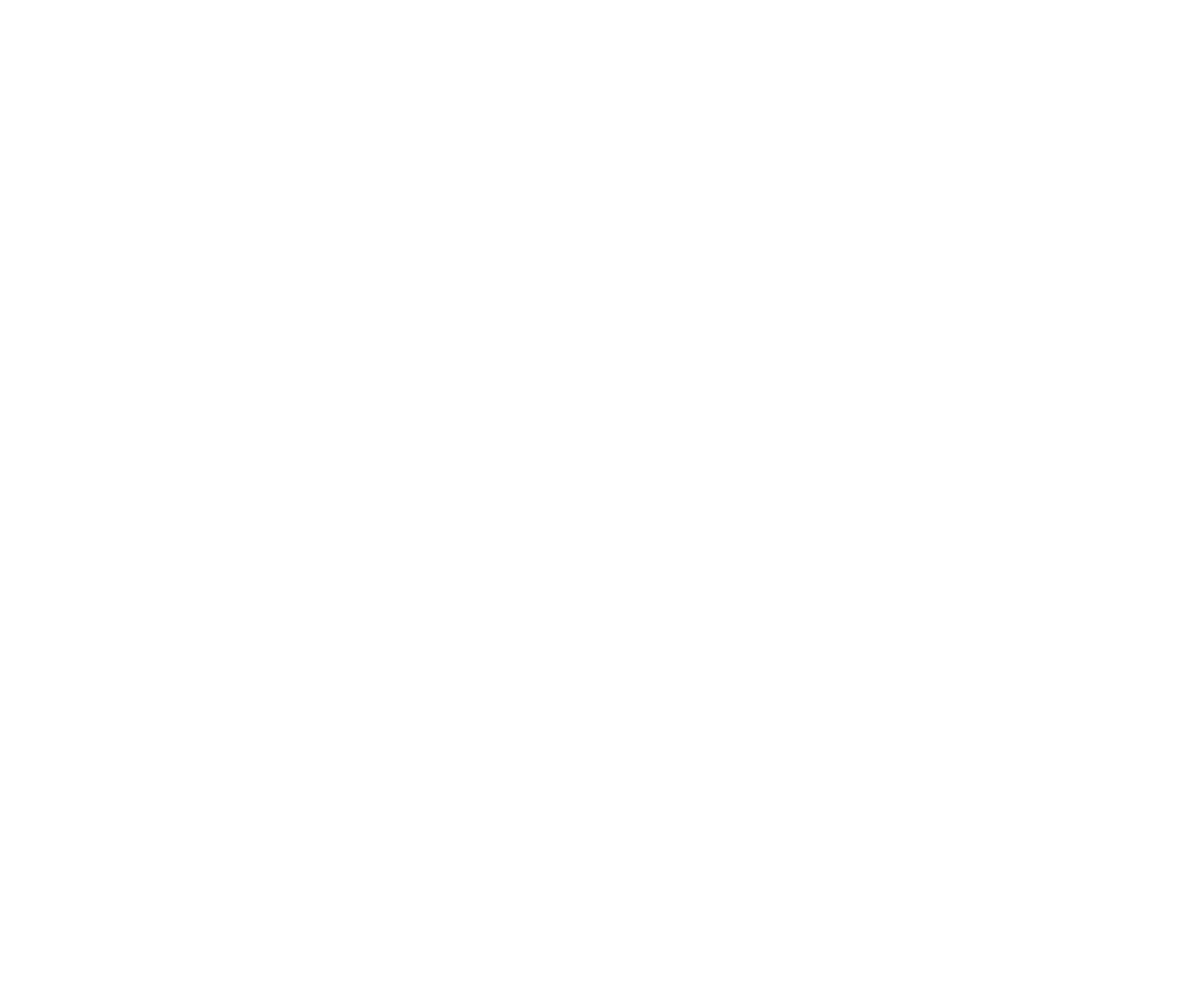
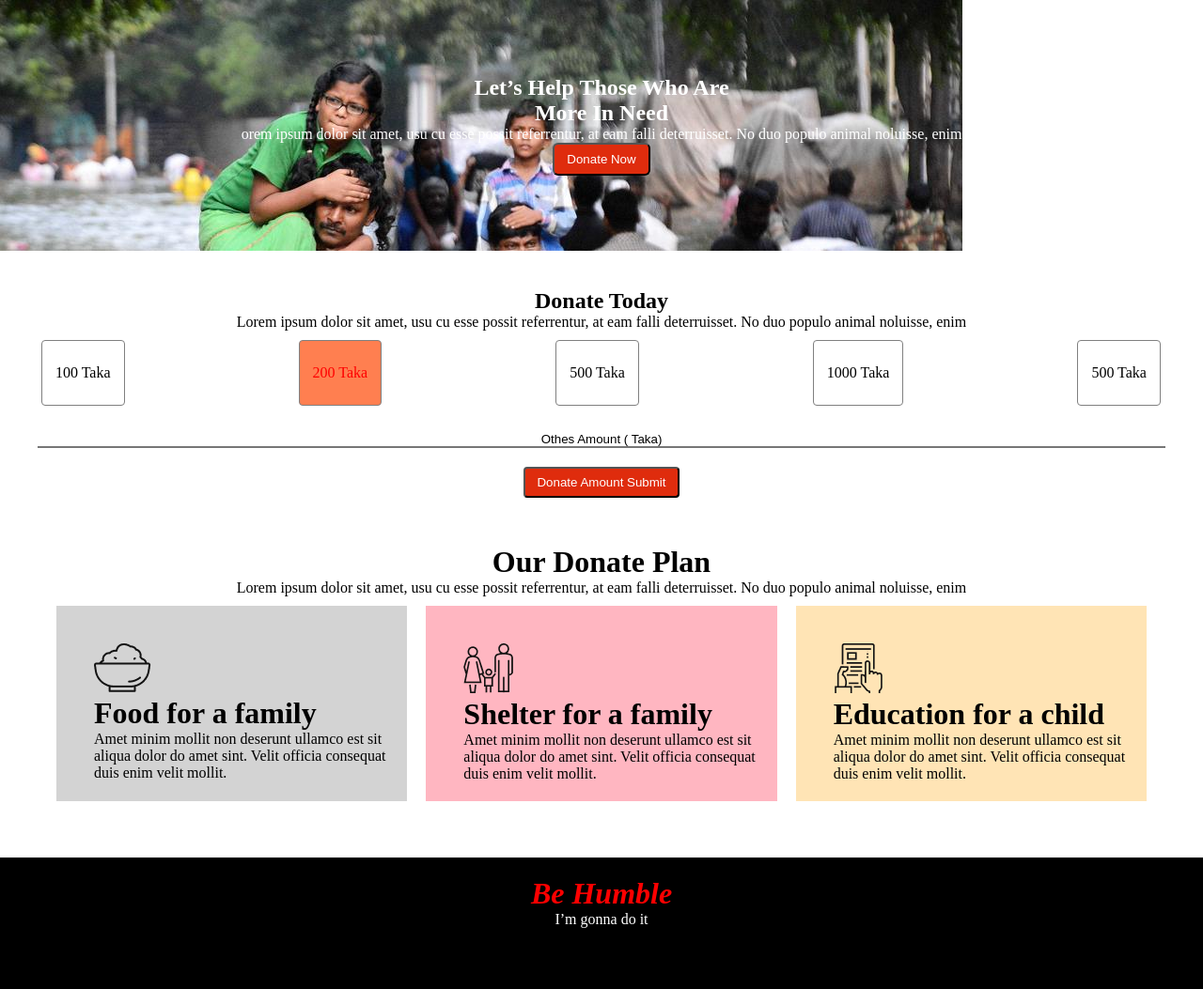
Before and after one commit to Mofassel100/project-assignment, a plain HTML site: page index.html in a window 1280 px wide. Shown: the whole page at 94% size. Before the commit the page ends 800 px from the top, so only its background shows below. Drawn offline with Linux system fonts and the light colour scheme.

Commit message:
secont time push

```diff
--- a/index.html
+++ b/index.html
@@ -10,13 +10,95 @@
 </head>
 
 <body>
-<section>
+    <section class="donate-menu-one">
+        <div class="donate-element">
+
+
+            <h1> Let’s Help Those Who Are </h1>
+            <h1>
+                More In Need</h1>
+            <p>orem ipsum dolor sit amet, usu cu esse possit referrentur, at eam falli
+                deterruisset. No duo populo animal noluisse, enim </p>
+            <button class="donate-btn"> Donate Now</button>
 
 
 
 
 
-</section>
+
+        </div>
+
+
+
+
+    </section>
+    <section class="donate-amout-menu">
+
+        <div class="donate-amout-descrip">
+            <h1>Donate Today
+            </h1>
+            <p>Lorem ipsum dolor sit amet, usu cu esse possit referrentur, at eam falli
+                deterruisset. No duo populo animal noluisse, enim</p>
+        </div>
+        <div class="donate-amout-items ">
+            <li>100 Taka</li>
+            <li class="amount-option">200 Taka</li>
+            <li>500 Taka</li>
+            <li>1000 Taka</li>
+            <li>500 Taka</li>
+        </div>
+        <input class="donate-amount-inp" type="text" value="Othes Amount ( Taka)"><br>
+        <button class="donate-amn-btn">Donate Amount Submit</button>
+
+        </div>
+    </section>
+
+    <div class="our-donate-plan-menu">
+        <div class="our-donate-plan-discn">
+            <h1>Our Donate Plan </h1>
+            <p>Lorem ipsum dolor sit amet, usu cu esse possit referrentur, at eam falli
+                deterruisset. No duo populo animal noluisse, enim</p>
+        </div>
+        <div class="donate-plan-items">
+            <div id="plan-one">
+                <img src="icons/food.png" alt="">
+                <h1> Food for a family</h1>
+                <p>Amet minim mollit non deserunt
+                    ullamco est sit aliqua dolor do amet
+                    sint. Velit officia consequat duis enim
+                    velit mollit. </p>
+            </div>
+            <div id="plan-two">
+                <img src="icons/shelter.png" alt="">
+                <h1>Shelter for a family </h1>
+                <p>Amet minim mollit non deserunt
+                    ullamco est sit aliqua dolor do amet
+                    sint. Velit officia consequat duis enim
+                    velit mollit. </p>
+            </div>
+            <div id="plan-three">
+                <img src="icons/Frame-1.png" alt="">
+                <h1>Education for a child</h1>
+                <p>Amet minim mollit non deserunt
+                    ullamco est sit aliqua dolor do amet
+                    sint. Velit officia consequat duis enim
+                    velit mollit. </p>
+            </div>
+
+        </div>
+
+
+
+    </div>
+    <footer class="footer-menu">
+
+        <div>
+
+            <h1 id="footer-items"><i> Be Humble</i></h1>
+            <p>I’m gonna do it</p>
+        </div>
+    </footer>
+
 </body>
 
 </html>
--- a/style.css
+++ b/style.css
@@ -0,0 +1,127 @@
+* {
+    margin: 0;
+    padding: 0;
+}
+
+.donate-menu-one {
+    background-image: url(images/donation4.jpg);
+    background-repeat: no-repeat;
+    margin: ;
+}
+
+.donate-element {
+    text-align: center;
+    padding: 80px;
+    color: white;
+
+}
+
+.donate-btn {
+    background-color: rgb(223, 44, 13);
+    color: white;
+    padding: 8px 13px 8px 13px;
+    border-radius: 6px;
+}
+
+
+
+.donate-amout-menu {
+
+    text-align: center;
+    margin: 40px;
+}
+
+
+
+.donate-amout-items {
+    display: flex;
+    justify-content: space-between;
+
+
+}
+
+.donate-amout-items li {
+    list-style: none;
+    border: 1px solid grey;
+    padding: 25px 14px 25px 14px;
+    margin: 10px 5px 8px 4px;
+    border-radius: 4px;
+
+}
+
+.amount-option {
+    color: red;
+    background-color: #ff7f50;
+
+}
+
+.donate-amount-inp {
+    width: 100%;
+    text-align: center;
+    border-right: none;
+    border-left: none;
+    border-top: none;
+    margin: 20px 0 10px 0;
+}
+
+.donate-amn-btn {
+    background-color: rgb(223, 44, 13);
+    padding: 7px 12px 7px 12px;
+    color: white;
+    border-radius: 4px;
+    margin-top: 10px;
+}
+
+.our-donate-plan-menu {
+
+
+    margin: 50px;
+
+}
+
+.our-donate-plan-discn {
+
+    text-align: center;
+}
+
+.donate-plan-items {
+    display: flex;
+    justify-content: space-evenly;
+
+
+
+}
+
+#plan-one {
+    background-color: lightgray;
+    margin: 10px;
+    padding: 40px 10px 20px 40px;
+}
+
+#plan-two {
+    background-color: lightpink;
+    margin: 10px;
+    padding: 40px 10px 20px 40px;
+}
+
+#plan-three {
+    background-color: moccasin;
+    margin: 10px;
+    padding: 40px 10px 20px 40px;
+}
+
+.footer-menu {
+
+
+    text-align: center;
+    background-color: black;
+    height: 100px;
+    color: white;
+    padding: 20px;
+}
+
+#footer-items {
+    color: red;
+
+
+}
```
Also changed, not shown: images1.jpg (renamed from images (1).jpg), images2.jpg (renamed from images (2).jpg), images3.jpg (renamed from images (3).jpg), images4.jpg (renamed from images (4).jpg).
